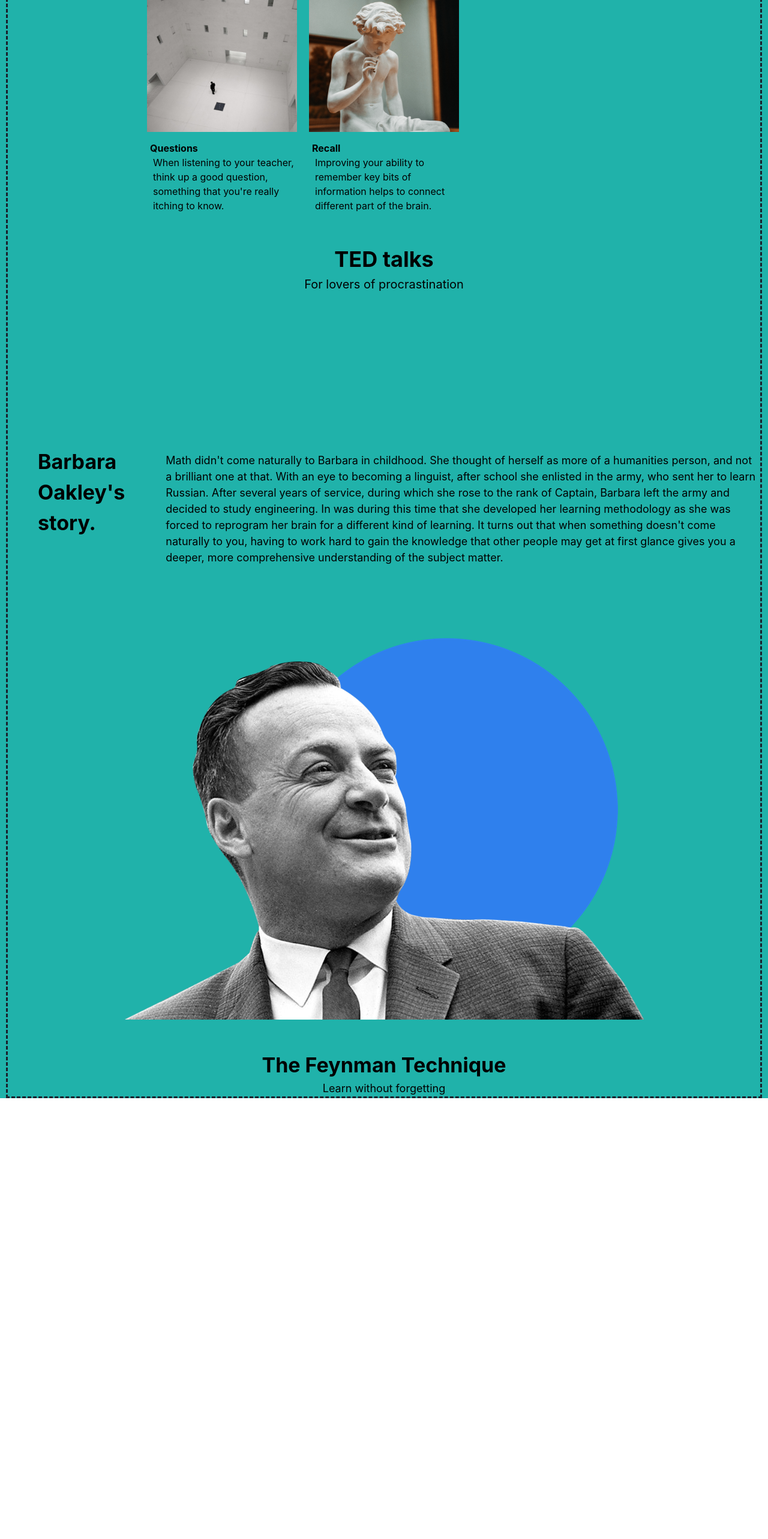
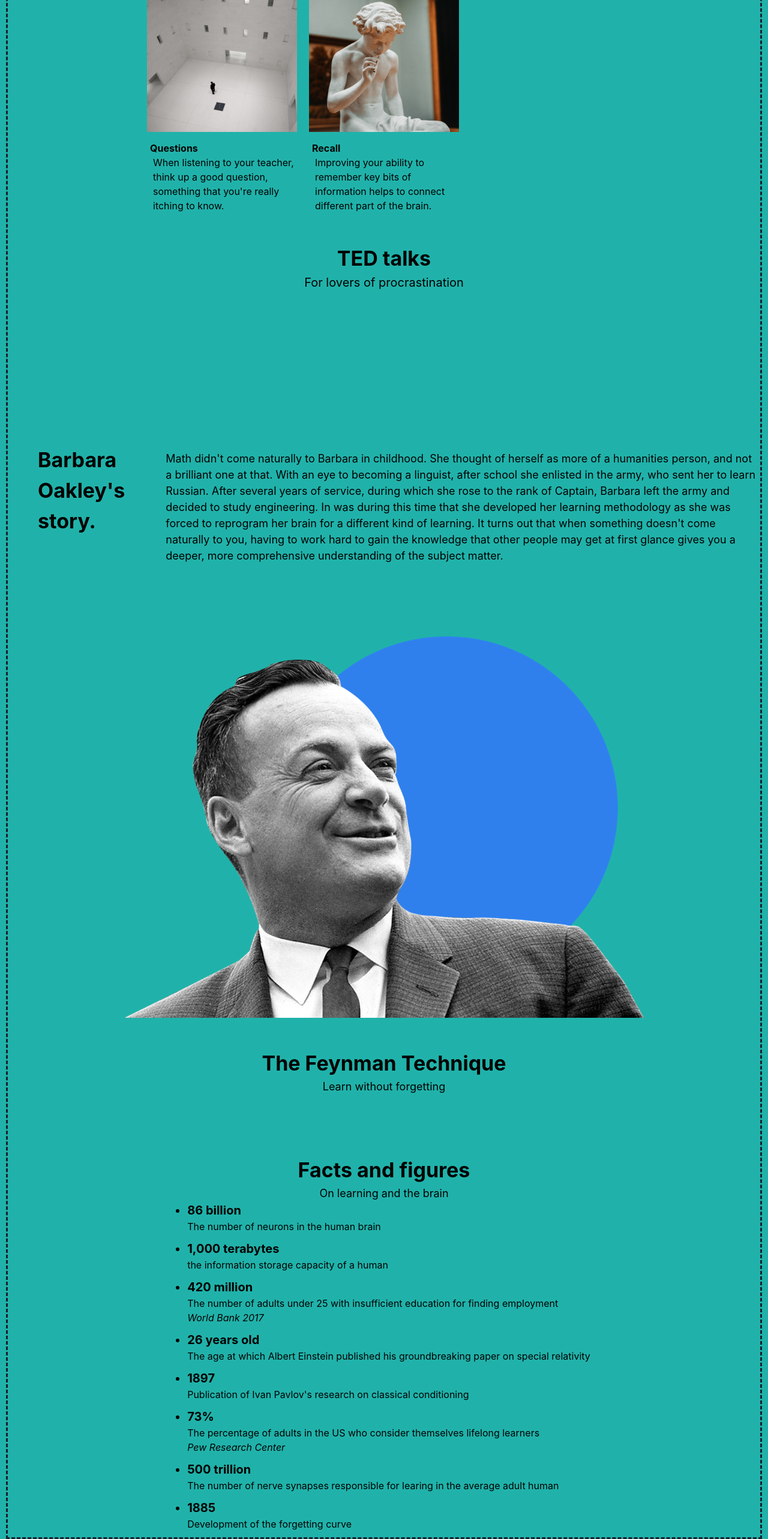
Before and after one commit to rhwette/how-to-learn3, a React (Create React App) app: page / in a window 1280 px wide. Shown: the part 1453-4019 px from the top of the page at 60% size. Before the commit the page ends 3284 px from the top, so only its background shows below. Built offline with nearby package versions, Linux system fonts and the light colour scheme; grey boxes are pictures that could not be loaded.

Commit message:
FactsAndFigs Responsive

```diff
--- a/src/App.js
+++ b/src/App.js
@@ -6,10 +6,10 @@
 import Intro from './components/Intro/Intro.jsx';
 import Problems from './components/Problems/Problems.jsx';
 import Techniques from './components/Techniques/Techniques.jsx';
-import Ted from './components/Ted';
+import Ted from './components/Ted/Ted.jsx';
 import Oakley from './components/Oakley/Oakley.jsx';
 import Feynman from './components/Feynman/Feynman.jsx';
-import FactsAndFigs from './components/FactsAndFigs';
+import FactsAndFigs from './components/FactsAndFigs/FactsAndFigs.jsx';
 import Kahan from './components/Kahan';
 import Principles from './components/Principles';
 import Resources from './components/Resources';
@@ -63,9 +63,9 @@
             <Feynman />
           </GridItem>
 
-          {/* <GridItem area="factsandfigs">
+          <GridItem area="factsandfigs">
             <FactsAndFigs />
-          </GridItem> */}
+          </GridItem>
 
           {/* <GridItem area="kahan" bg="gray">
             <Kahan />
--- a/src/components/FactsAndFigs.jsx
+++ b/src/components/FactsAndFigs/FactsAndFigs.jsx
@@ -1,15 +1,16 @@
 import { OrderedList, ListItem, Text, Center } from '@chakra-ui/react';
+import "../Intro/intro.css";
 
 const FactsAndFigs = () => {
   return (
     <>
       <Center>
         <Text
+          className="introTextLarge"
           textAlign="center"
           pt="100px"
           px="50px"
           color="#000"
-          fontSize="5xl"
           fontWeight="bold"
         >
           Facts and figures
@@ -18,10 +19,10 @@
 
       <Center>
         <Text
+          className="introTextMedium"
           textAlign="center"
           px="50px"
           color="#000"
-          fontSize="xl"
           fontWeight="normal"
         >
           On learning and the brain
--- a/src/components/Ted.jsx
+++ b/src/components/Ted/Ted.jsx
@@ -9,7 +9,7 @@
         px="50px"
         pt="50px"
         color="#000"
-        fontSize="4xl"
+        fontSize="34px"
         fontWeight="bold"
       >
         TED talks
```
Also changed, not shown: src/components/Ted/Ted.css (renamed from src/components/Ted.css).
